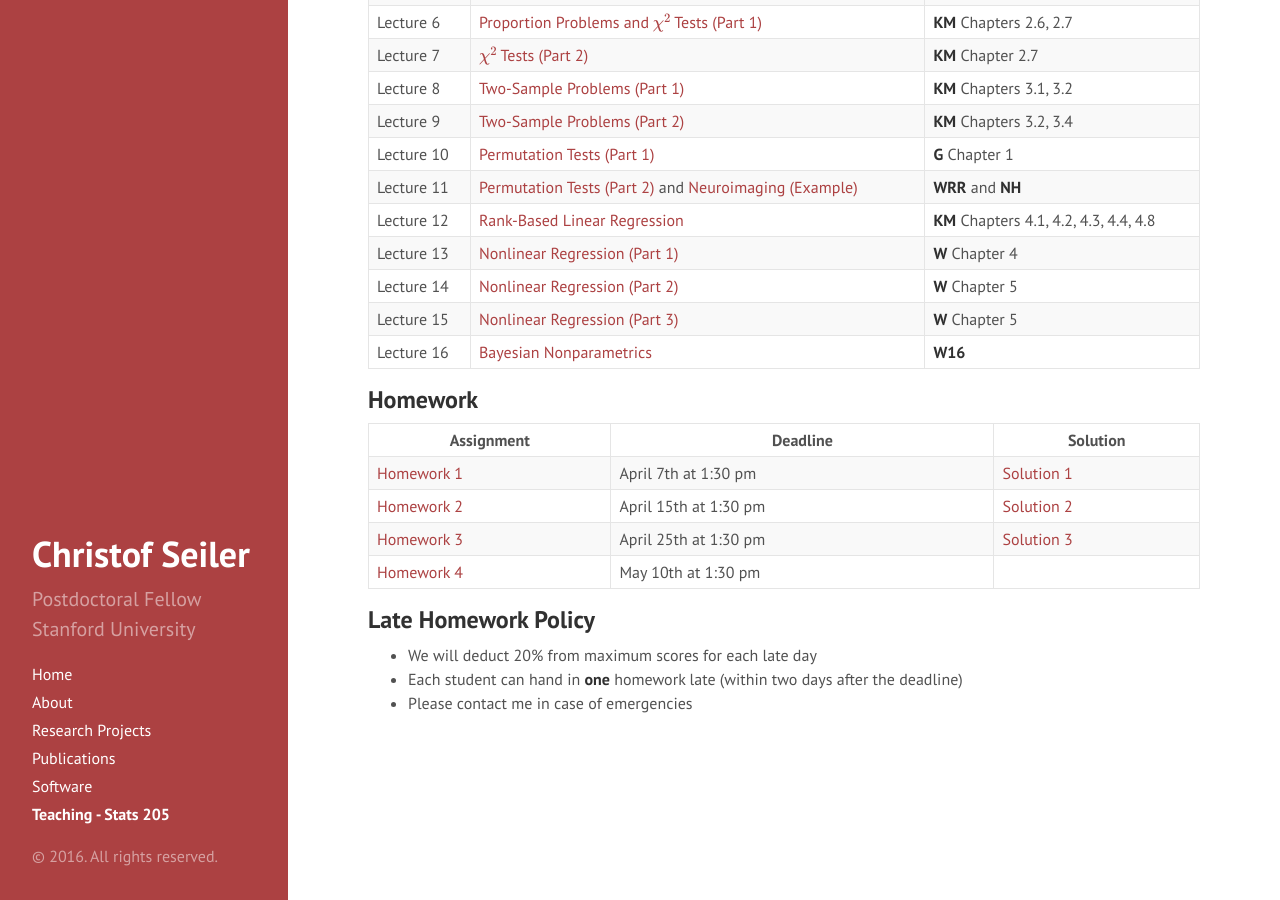
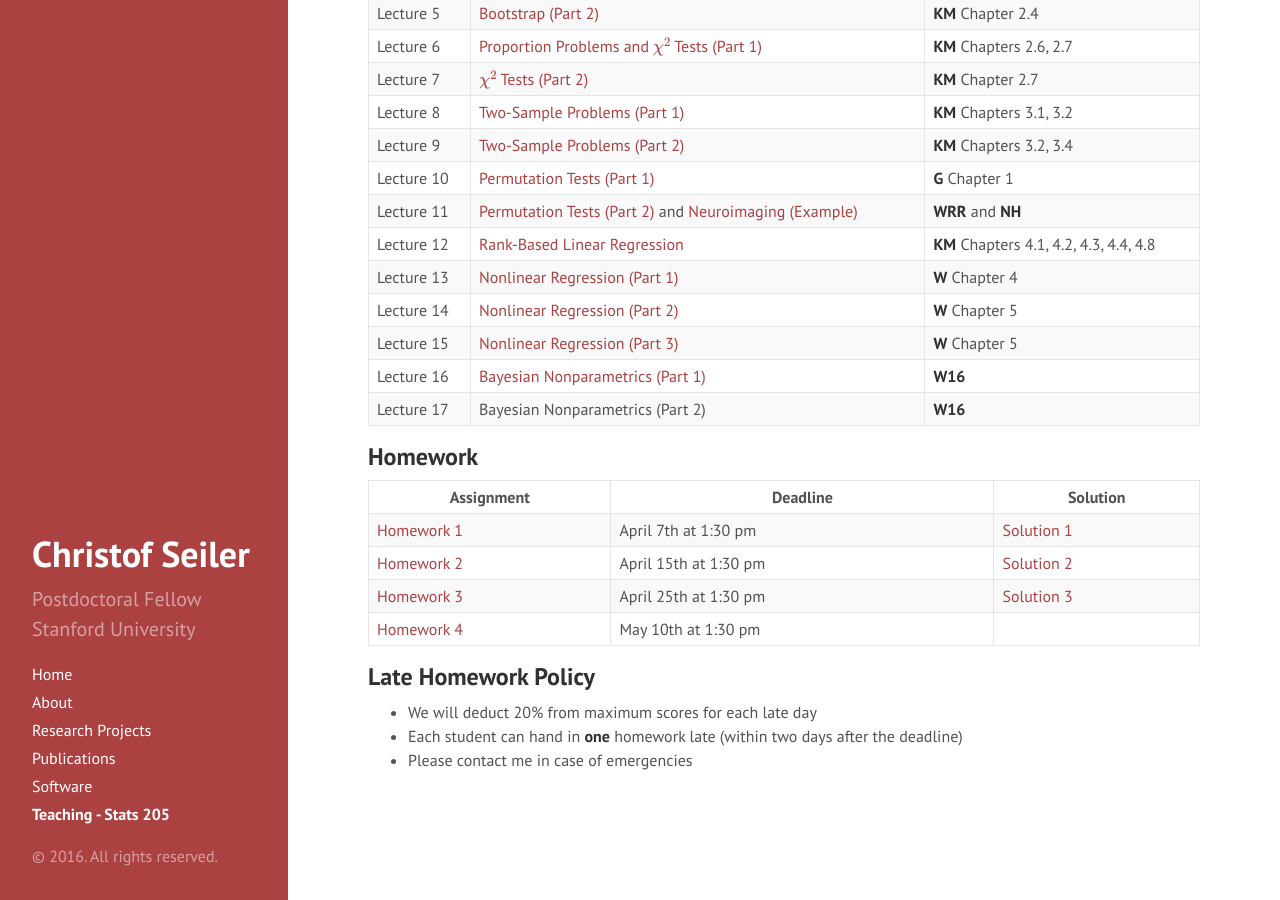
Before and after one commit to ChristofSeiler/ChristofSeiler.github.io, a Jekyll site: the page built from stats205.md, in a window 1280 px wide and 900 px high, scrolled down 2326 px. Built offline with Jekyll 4.4.1, drawn with Linux system fonts in a browser that asks for light colours; formulas are drawn with MathJax 3; some of the changed text lies outside the part shown.

Commit message:
added topic for lecture 17 and book on Gaussian processes

```diff
--- a/stats205.md
+++ b/stats205.md
@@ -96,7 +97,8 @@ Lecture 12 | [Rank-Based Linear Regression](Lecture12/Regression.html)
 Lecture 13 | [Nonlinear Regression (Part 1)](Lecture13/NonlinearRegression.pdf)                                                             | **W** Chapter 4
 Lecture 14 | [Nonlinear Regression (Part 2)](Lecture14/NonlinearRegressionPart2.pdf)                                                        | **W** Chapter 5
 Lecture 15 | [Nonlinear Regression (Part 3)](Lecture15/NonlinearRegressionPart3.pdf)                                                        | **W** Chapter 5
-Lecture 16 | [Bayesian Nonparametrics](Lecture16/BayesianNonparametrics.pdf)                                                                | **W16**
+Lecture 16 | [Bayesian Nonparametrics (Part 1)](Lecture16/BayesianNonparametrics.pdf)                                                       | **W16**
+Lecture 17 | Bayesian Nonparametrics (Part 2)                                                                                               | **W16**
 
 ## Homework
 
```
Also changed, not shown: other parts of stats205.md (+1 -0 lines), 1 other file.
